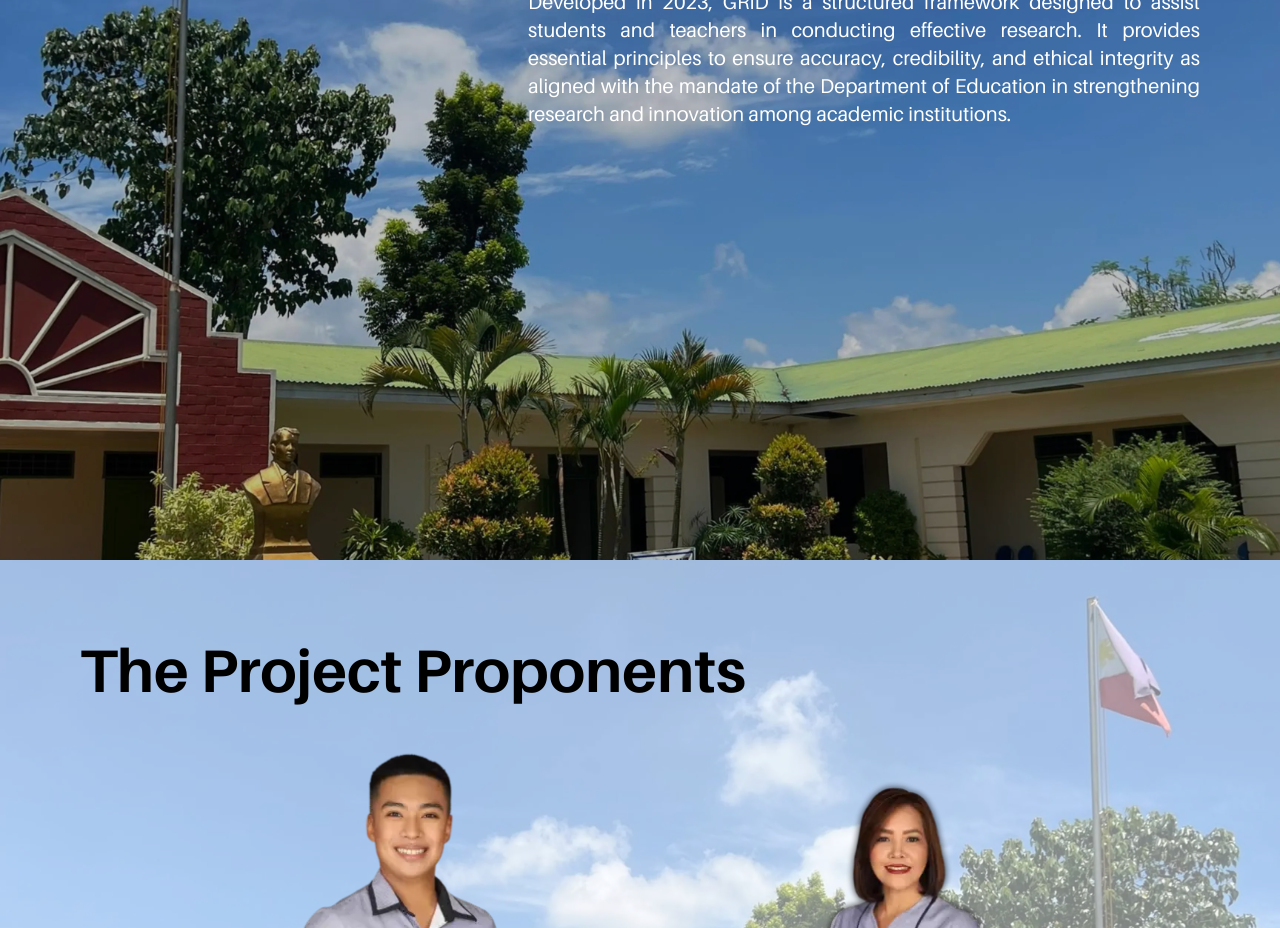
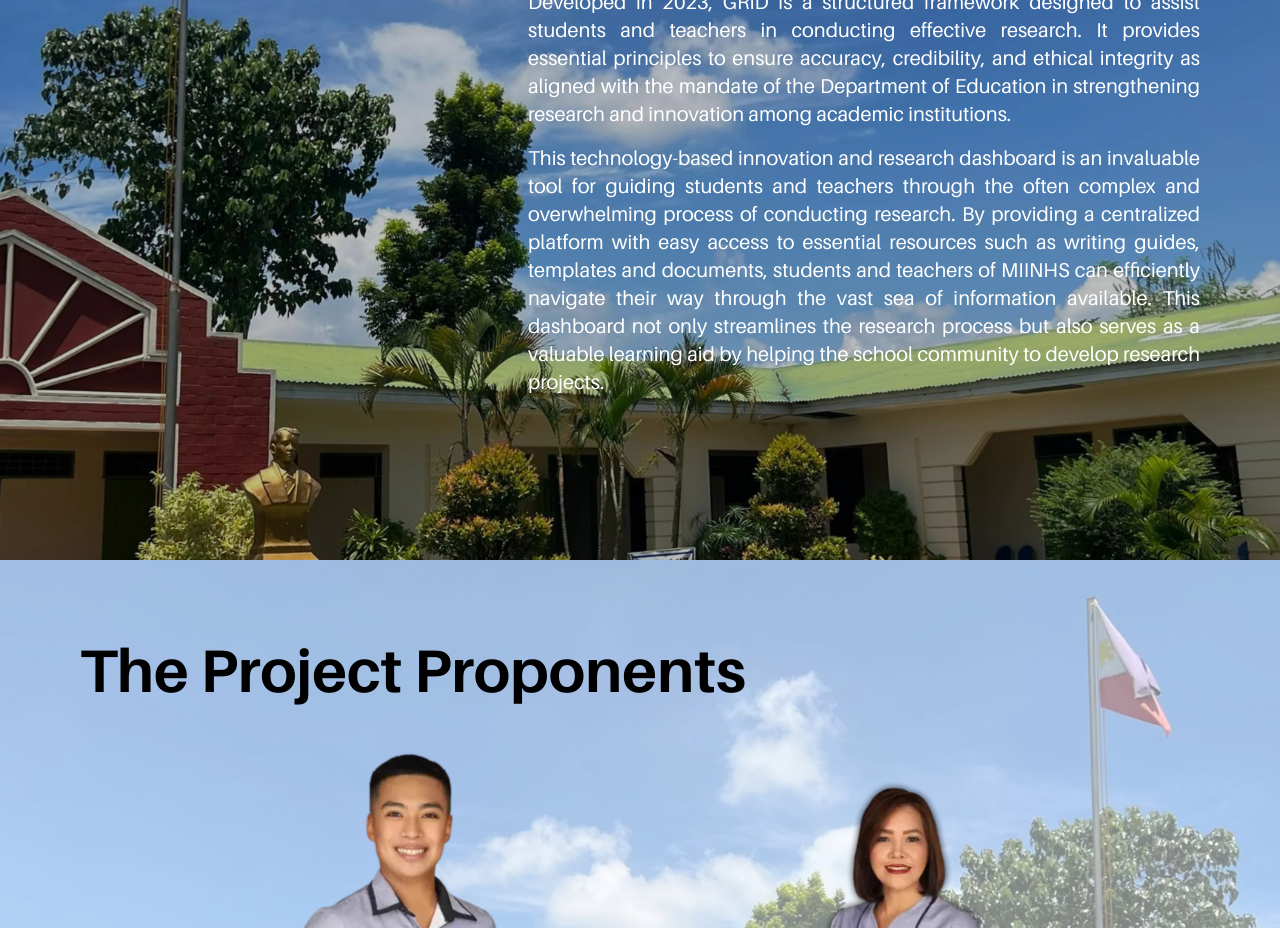
Before and after one commit to eu4nza/MINHS-The-Grid, a Next.js app: page / in a window 1280 px wide. Shown: the part 1040-1968 px from the top of the page. Built offline with nearby package versions, Linux system fonts and the light colour scheme.

Commit message:
added more about content

```diff
--- a/src/components/AboutSection.tsx
+++ b/src/components/AboutSection.tsx
@@ -28,6 +28,18 @@ export default function AboutSection() {
               Education in strengthening research and innovation among academic
               institutions.
             </p>
+            <p className="text-base xl:text-xl text-white text-justify pt-4">
+              This technology-based innovation and research dashboard is an
+              invaluable tool for guiding students and teachers through the
+              often complex and overwhelming process of conducting research. By
+              providing a centralized platform with easy access to essential
+              resources such as writing guides, templates and documents,
+              students and teachers of MIINHS can efficiently navigate their way
+              through the vast sea of information available. This dashboard not
+              only streamlines the research process but also serves as a
+              valuable learning aid by helping the school community to develop
+              research projects.
+            </p>
           </div>
         </div>
       </div>
```
